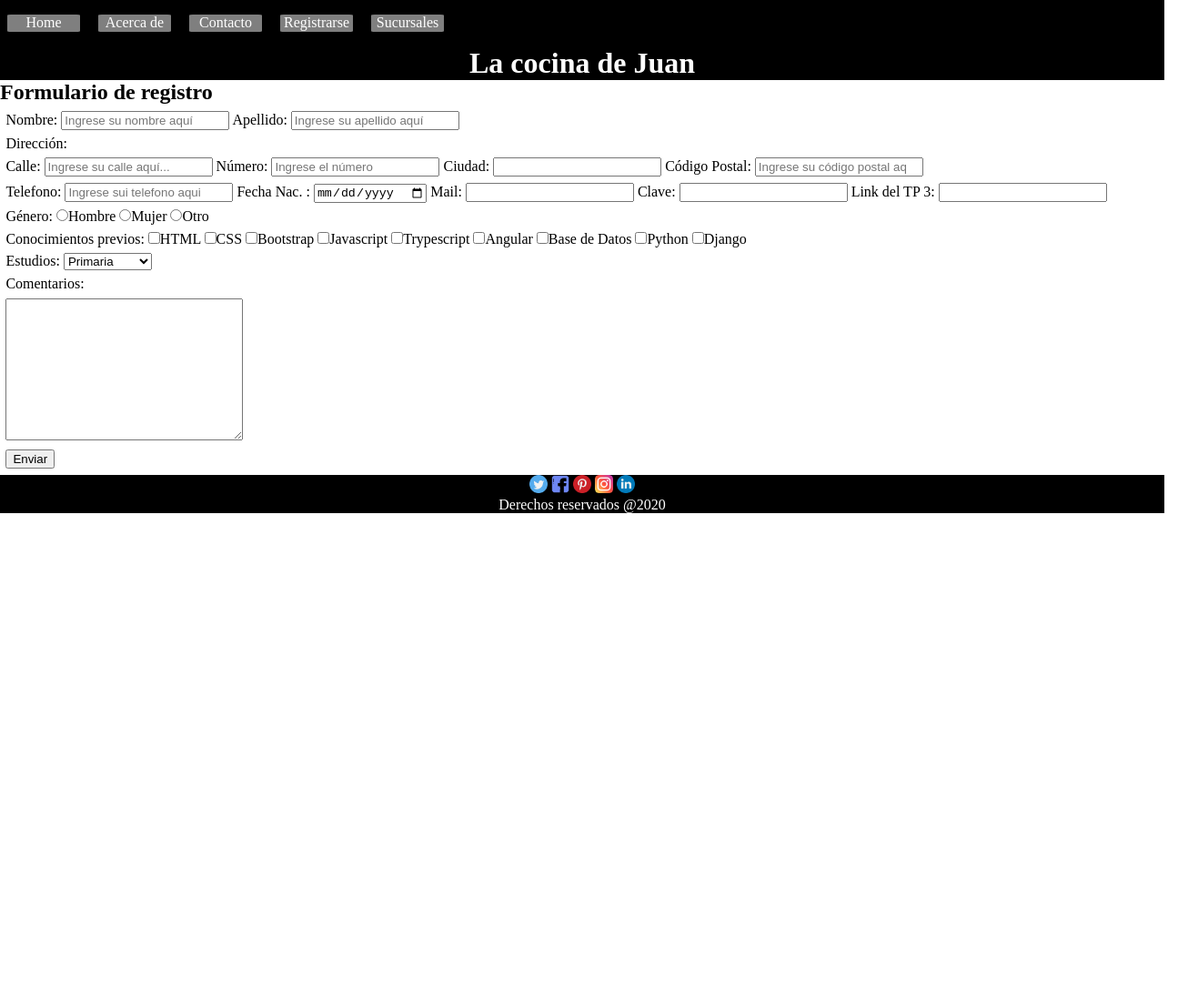
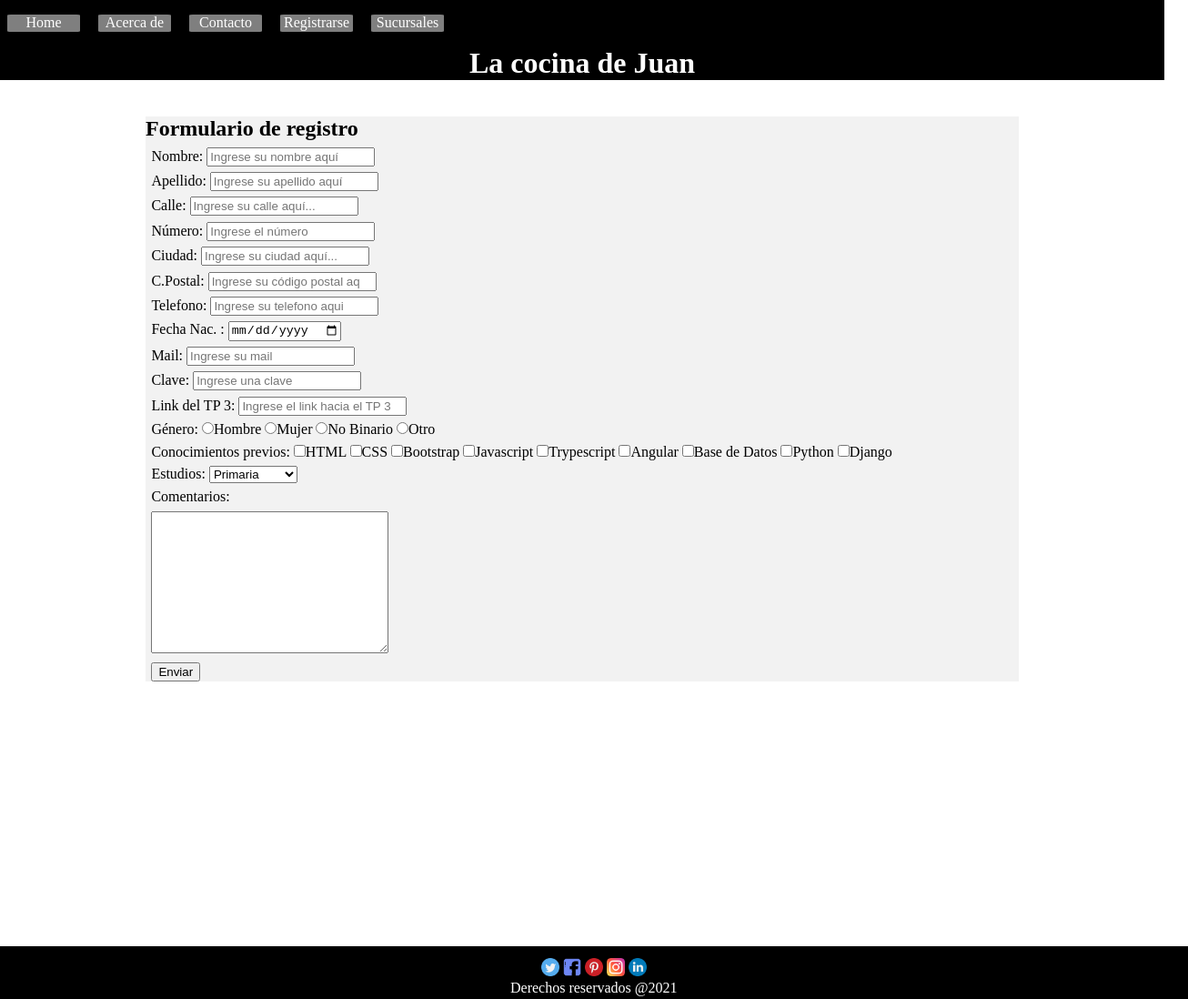
Before and after one commit to Fer11D/Codo-a-Codo, a plain HTML site: page registrarse.html in a window 1280 px wide. Shown: the whole page at 91% size, 1306 px wide, since content can reach past the window. Before the commit the page ends 800 px from the top, so only its background shows below. Drawn offline with Linux system fonts and the light colour scheme.

Commit message:
Se modificó el formulario

```diff
--- a/estilos.css
+++ b/estilos.css
@@ -1,7 +1,9 @@
+/* Configuraciones generales para el documento */
 *{
     margin: 0px;
 }
 
+/* Configuraciones para el header de todas las páginas */
 header{
     background-color: #000000;
 }
@@ -16,10 +18,16 @@ h1{
     height: 200px;
 }
 
+/* Configuración para el footer */
 footer{
     color: white;
     background-color: #000000;
     text-align: center;
+    padding: 1%;
+    width: 100vw;
+    height: 8vh;
+    position: absolute;
+    top: 130vh;
 }
 
 .links{
@@ -41,6 +49,16 @@ nav a{
     text-decoration: none;
 }
 
-main form div{
+/* Configuraciones del formulario de registro */
+main div form div{
     margin: 0.4rem;
+    display: block;
 }
+
+.formulario{
+    background-color: #f2f2f2;
+    width: 75vw;
+    position: relative;
+    top: 5vh;
+    left: 12.5vw;
+}
--- a/registrarse.html
+++ b/registrarse.html
@@ -19,48 +19,61 @@
         <h1>La cocina de Juan</h1>
     </header>
     <main>
+        <div class="formulario">
             <h2>Formulario de registro</h2>
             <form action="">
                 <div>
                 <label for="nombre">Nombre:</label>
                 <input type="text" placeholder="Ingrese su nombre aquí" id="nombre" required>
-
+                </div>
+                <div>
                 <label for="apellido">Apellido:</label>
                 <input type="text" id="apellido" placeholder="Ingrese su apellido aquí" required>
                 </div>
 
                 <div>
-            <label>Dirección:</label>
-            </div>
-
-            <div>
                 <label for="calle">Calle:</label>
                 <input type="text" id="calle" placeholder="Ingrese su calle aquí...">
+                </div>
+                <div>
                 <label for="número">Número:</label>
                 <input type="number" id="número" placeholder="Ingrese el número">
+                </div>
+                <div>
                 <label for="ciudad">Ciudad:</label>
-            <input type="text" id="ciudad">
-            <label for="cp">Código Postal:</label>
+                <input type="text" id="ciudad" placeholder="Ingrese su ciudad aquí...">
+                </div>
+                <div>
+                <label for="cp">C.Postal:</label>
                 <input type="number" id="cp" placeholder="Ingrese su código postal aquí">
                 </div>
 
                 <div>
                 <label for="phone">Telefono:</label>
-            <input type="tel" id="phone" placeholder="Ingrese sui telefono aqui">
+                <input type="tel" id="phone" placeholder="Ingrese su telefono aqui">
+                </div>
+                <div>
                 <label for="nacimiento">Fecha Nac. :</label>
                 <input type="date" id="nacimiento">
+                </div>
+                <div>
                 <label for="mail">Mail:</label>
-            <input type="mail" id="mail">
+                <input type="mail" id="mail" placeholder="Ingrese su mail">
+                </div>
+                <div>
                 <label for="clave">Clave:</label>
-            <input type="password" id="clave">
+                <input type="password" id="clave" placeholder="Ingrese una clave">
+                </div>
+                <div>
                 <label for="tp">Link del TP 3:</label>
-            <input type="link" id="tp">
+                <input type="link" id="tp" placeholder="Ingrese el link hacia el TP 3">
                 </div>
 
                 <div>
                 <label>Género:</label>
                 <label><input type="radio">Hombre</label>
                 <label><input type="radio">Mujer</label>
+                <label><input type="radio">No Binario</label>
                 <label><input type="radio">Otro</label>
                 </div>
 
@@ -99,14 +112,15 @@
                 <button type="submit">Enviar</button>
                 </div>
             </form>
+        </div>
     </main>
     <footer>
-        <a href="http://www.twitter.com" target="_blank"><img class="links" src="Iconos/twitter.png"  alt="twitter"></a>
-        <a href="http://www.facebook.com" target="_blank"><img class="links" src="Iconos/facebook.png"  alt="facebook"></a>
+        <a href="http://www.twitter.com/Fer11D" target="_blank"><img class="links" src="Iconos/twitter.png"  alt="twitter"></a>
+        <a href="https://www.facebook.com/Fer11D" target="_blank"><img class="links" src="Iconos/facebook.png"  alt="facebook"></a>
         <a href="http://www.pinterest.com" target="_blank"><img class="links" src="Iconos/pinterest.png"  alt="pinterest"></a>
-        <a href="http://www.instagram.com" target="_blank"><img class="links" src="Iconos/instagram.png"  alt="instagram"></a>
-        <a href="http://www.linkedin.com" target="_blank"><img class="links" src="Iconos/linkedin.png"  alt="linkedin"></a>
-        <p>Derechos reservados @2020</p>
+        <a href="http://www.instagram.com/Fer11D" target="_blank"><img class="links" src="Iconos/instagram.png"  alt="instagram"></a>
+        <a href="http://www.linkedin.com/in/Fer11D" target="_blank"><img class="links" src="Iconos/linkedin.png"  alt="linkedin"></a>
+        <p>Derechos reservados @2021</p>
     </footer>
 </body>
 </html>
```
Lines whose indentation alone changed are shown as unchanged.
